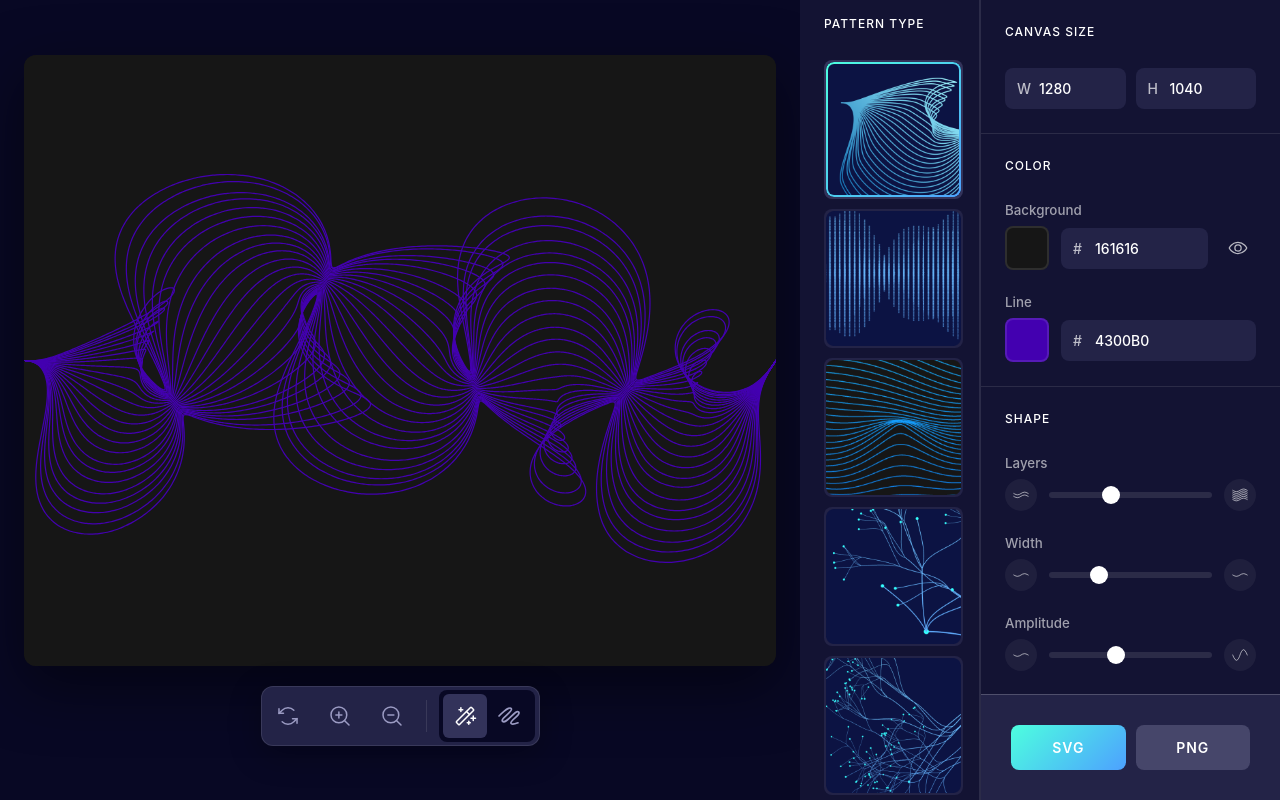
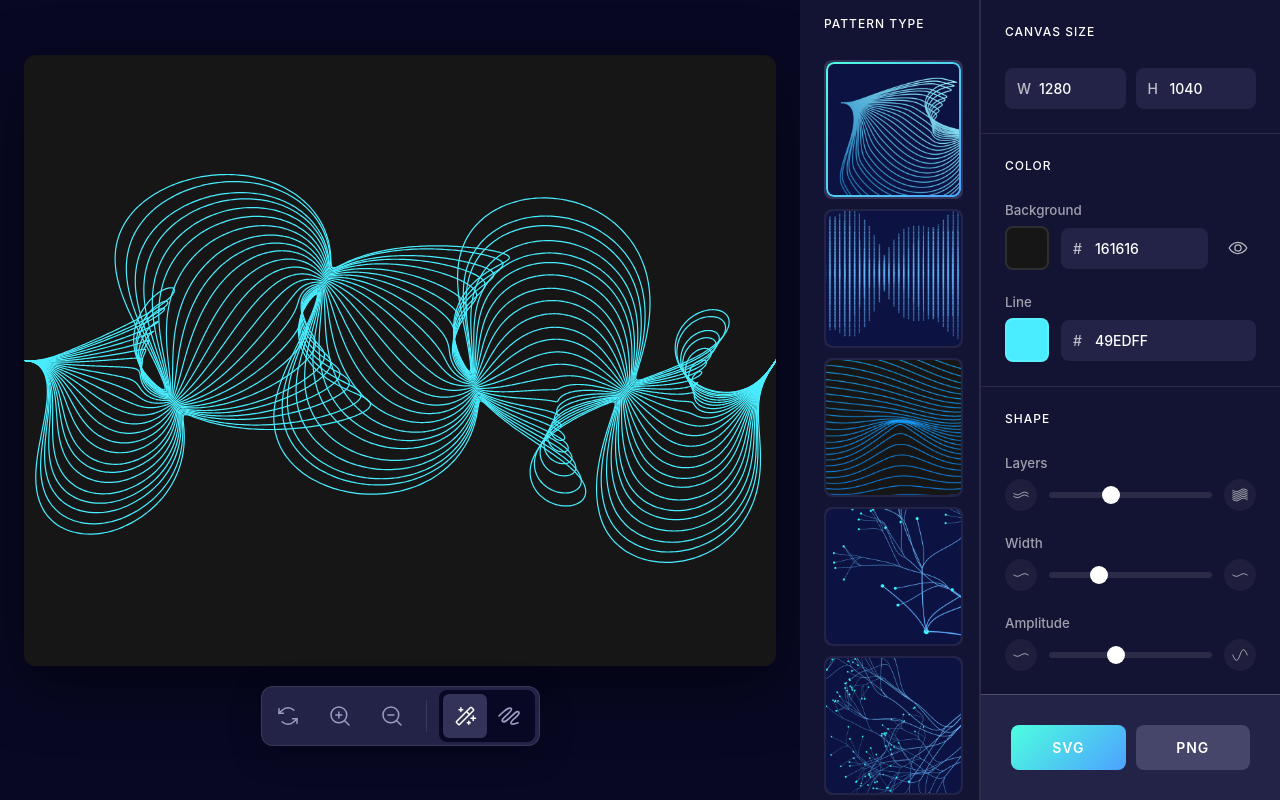
Before and after one commit to ValentinaButenko/waver, a React (Vite) app: page / in a window 1280 px wide. Built offline with nearby package versions, Linux system fonts and the light colour scheme; a web font is replaced by a local one.

Commit message:
Update default colors and button styling
- Restore Spirograph default 3D rotation (rotateX: 35, rotateY: 40)
- Change default line color from 4300B0 (purple) to 49EDFF (cyan)
- Update single-row pattern button padding to 10px
- Add override for numbered layer selection buttons

```diff
--- a/src/App.css
+++ b/src/App.css
@@ -208,6 +208,7 @@
 
 .pattern-selector.single-row .pattern-button {
   flex: 1;
+  padding: 10px;
 }
 
 .layers-grid {
--- a/src/App.jsx
+++ b/src/App.jsx
@@ -55,8 +55,8 @@ const defaultSettings = {
     d: 80,
     depth: 70,
     rotation: 0,
-    rotateX: 0,
-    rotateY: 0,
+    rotateX: 35,
+    rotateY: 40,
     scale: 1.0,
     verticalOffset: 0,
     horizontalOffset: 0
@@ -152,8 +152,8 @@ function App() {
   const [selectedPattern, setSelectedPattern] = useState('wave');
   const [settings, setSettings] = useState(defaultSettings);
   const [backgroundColor, setBackgroundColor] = useState({ type: 'solid', value: '161616' });
-  const [fillColor, setFillColor] = useState({ type: 'solid', value: '4300B0' });
-  const [nodeColor, setNodeColor] = useState({ type: 'solid', value: '4300B0' });
+  const [fillColor, setFillColor] = useState({ type: 'solid', value: '49EDFF' });
+  const [nodeColor, setNodeColor] = useState({ type: 'solid', value: '49EDFF' });
   const [isDragging, setIsDragging] = useState(false);
   const [dragStartX, setDragStartX] = useState(0);
   const [dragStartY, setDragStartY] = useState(0);
```
